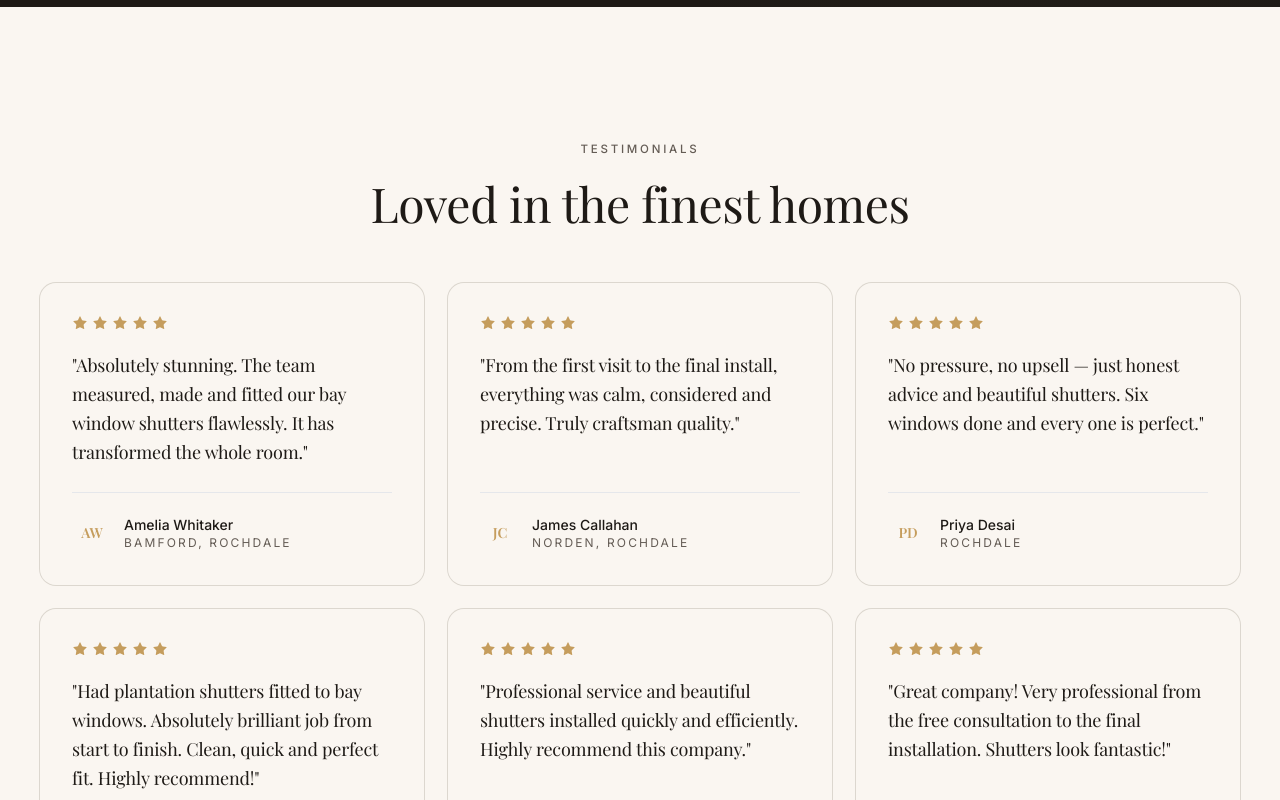
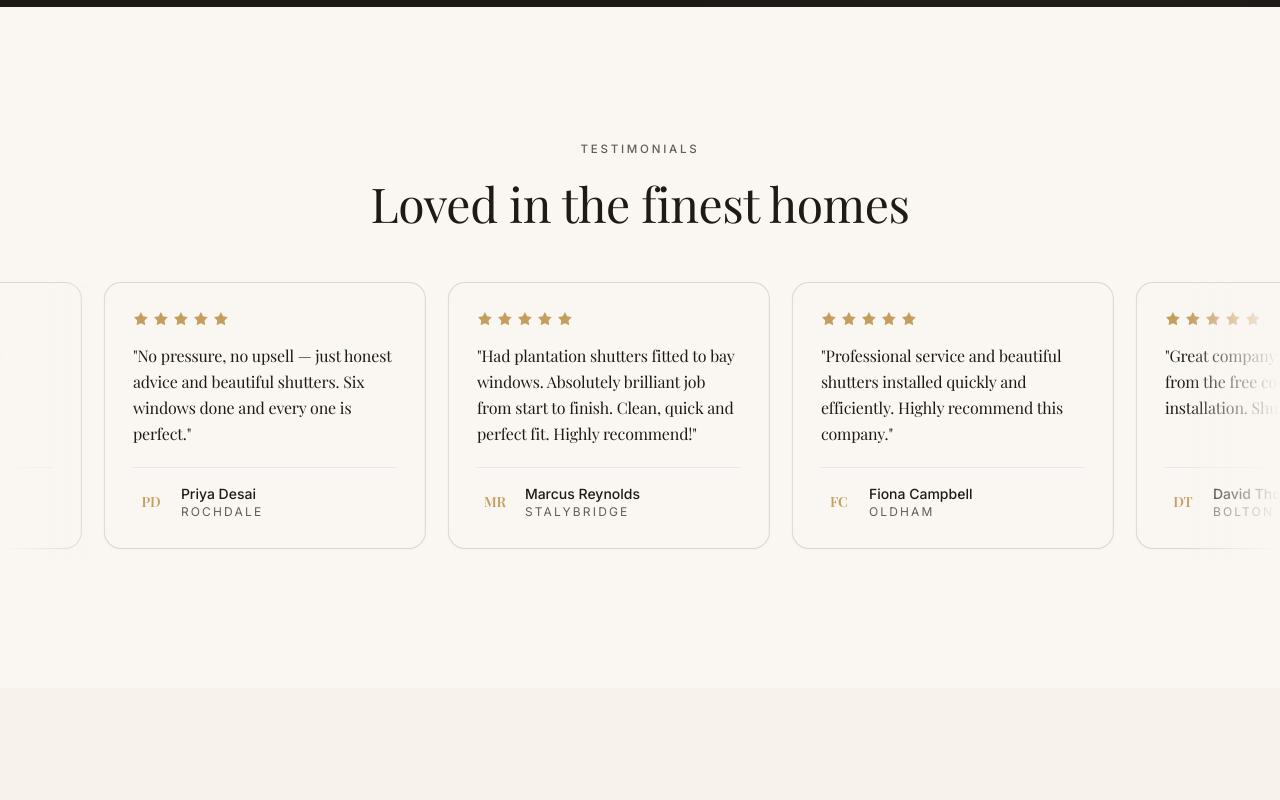
Before and after one commit to TalhaFarooq327/Solarium-shutters-and-blinds, a React (Vite) app: page / in a window 1280 px wide. Shown: the part 5760-6560 px from the top of the page. Built offline with nearby package versions, Linux system fonts and the light colour scheme; a web font is replaced by a local one.

Commit message:
updated Reviews

```diff
--- a/src/components/Reviews.jsx
+++ b/src/components/Reviews.jsx
@@ -2,26 +2,10 @@ import { Star } from "lucide-react";
 import { reviews } from "@/data";
 import Reveal from "@/components/Reveal";
 
-export default function Reviews() {
+function ReviewCard({ r }) {
   return (
-    <section className="py-24 lg:py-32 overflow-hidden">
-      <div className="mx-auto max-w-7xl px-6 lg:px-10">
-        <Reveal className="mx-auto max-w-2xl text-center" direction="up">
-          <span className="eyebrow">Testimonials</span>
-          <h2 className="mt-5 font-serif text-4xl text-charcoal sm:text-5xl">
-            Loved in the finest homes
-          </h2>
-        </Reveal>
-
-        <div className="mt-14 grid gap-6 md:grid-cols-3">
-          {reviews.map((r, idx) => (
-            <Reveal
-              key={r.name}
-              delay={idx * 110}
-              direction="up"
-              as="figure"
-              className="group flex flex-col rounded-2xl bg-cream/70 p-8 ring-1 ring-border/70 shadow-2xs transition-all duration-400 hover:-translate-y-1.5 hover:shadow-lg hover:ring-accent/40"
-            >
+    <figure className="group flex w-80 shrink-0 flex-col rounded-2xl bg-cream/70 p-7 ring-1 ring-border/70 shadow-sm transition-all duration-300 hover:-translate-y-1 hover:shadow-lg hover:ring-accent/40 mx-3">
+      {/* Stars */}
       <div className="flex gap-1 text-accent">
         {Array.from({ length: 5 }).map((_, i) => (
           <Star
@@ -32,11 +16,15 @@ export default function Reviews() {
           />
         ))}
       </div>
-              <blockquote className="mt-5 flex-1 font-serif text-lg leading-relaxed text-charcoal">
+
+      {/* Quote */}
+      <blockquote className="mt-4 flex-1 font-serif text-base leading-relaxed text-charcoal">
         "{r.quote}"
       </blockquote>
-              <figcaption className="mt-6 flex items-center gap-3 border-t border-border/70 pt-5">
-                <div className="flex h-10 w-10 items-center justify-center rounded-full bg-accent/20 font-serif text-sm font-semibold text-accent transition-transform duration-300 group-hover:scale-110">
+
+      {/* Author */}
+      <figcaption className="mt-5 flex items-center gap-3 border-t border-border/70 pt-4">
+        <div className="flex h-9 w-9 shrink-0 items-center justify-center rounded-full bg-accent/20 font-serif text-sm font-semibold text-accent transition-transform duration-300 group-hover:scale-110">
           {r.name.split(" ").map((p) => p[0]).join("")}
         </div>
         <div>
@@ -46,7 +34,41 @@ export default function Reviews() {
           </div>
         </div>
       </figcaption>
+    </figure>
+  );
+}
+
+export default function Reviews() {
+  // Duplicate the array so the seamless loop works
+  const looped = [...reviews, ...reviews];
+
+  return (
+    <section className="py-24 lg:py-32 overflow-hidden">
+      <div className="mx-auto max-w-7xl px-6 lg:px-10">
+        <Reveal className="mx-auto max-w-2xl text-center" direction="up">
+          <span className="eyebrow">Testimonials</span>
+          <h2 className="mt-5 font-serif text-4xl text-charcoal sm:text-5xl">
+            Loved in the finest homes
+          </h2>
         </Reveal>
+      </div>
+
+      {/* Marquee track — no horizontal padding so cards bleed edge-to-edge */}
+      <div className="relative mt-14">
+        {/* Fade masks on left & right edges */}
+        <div
+          className="pointer-events-none absolute inset-y-0 left-0 z-10 w-24"
+          style={{ background: "linear-gradient(to right, var(--background), transparent)" }}
+        />
+        <div
+          className="pointer-events-none absolute inset-y-0 right-0 z-10 w-24"
+          style={{ background: "linear-gradient(to left, var(--background), transparent)" }}
+        />
+
+        {/* Scrolling row */}
+        <div className="marquee-track pb-3">
+          {looped.map((r, idx) => (
+            <ReviewCard key={`${r.name}-${idx}`} r={r} />
           ))}
         </div>
       </div>
--- a/src/index.css
+++ b/src/index.css
@@ -186,3 +186,20 @@ h1, h2, h3, h4, .font-serif {
     left: 140%;
   }
 }
+
+/* ── Infinite marquee (Reviews ticker) ──────────────────────────────────── */
+@keyframes marquee-scroll {
+  0%   { transform: translateX(0); }
+  100% { transform: translateX(-50%); }
+}
+
+.marquee-track {
+  display: flex;
+  width: max-content;
+  animation: marquee-scroll 32s linear infinite;
+  will-change: transform;
+}
+
+.marquee-track:hover {
+  animation-play-state: paused;
+}
```
Lines whose indentation alone changed are shown as unchanged.
